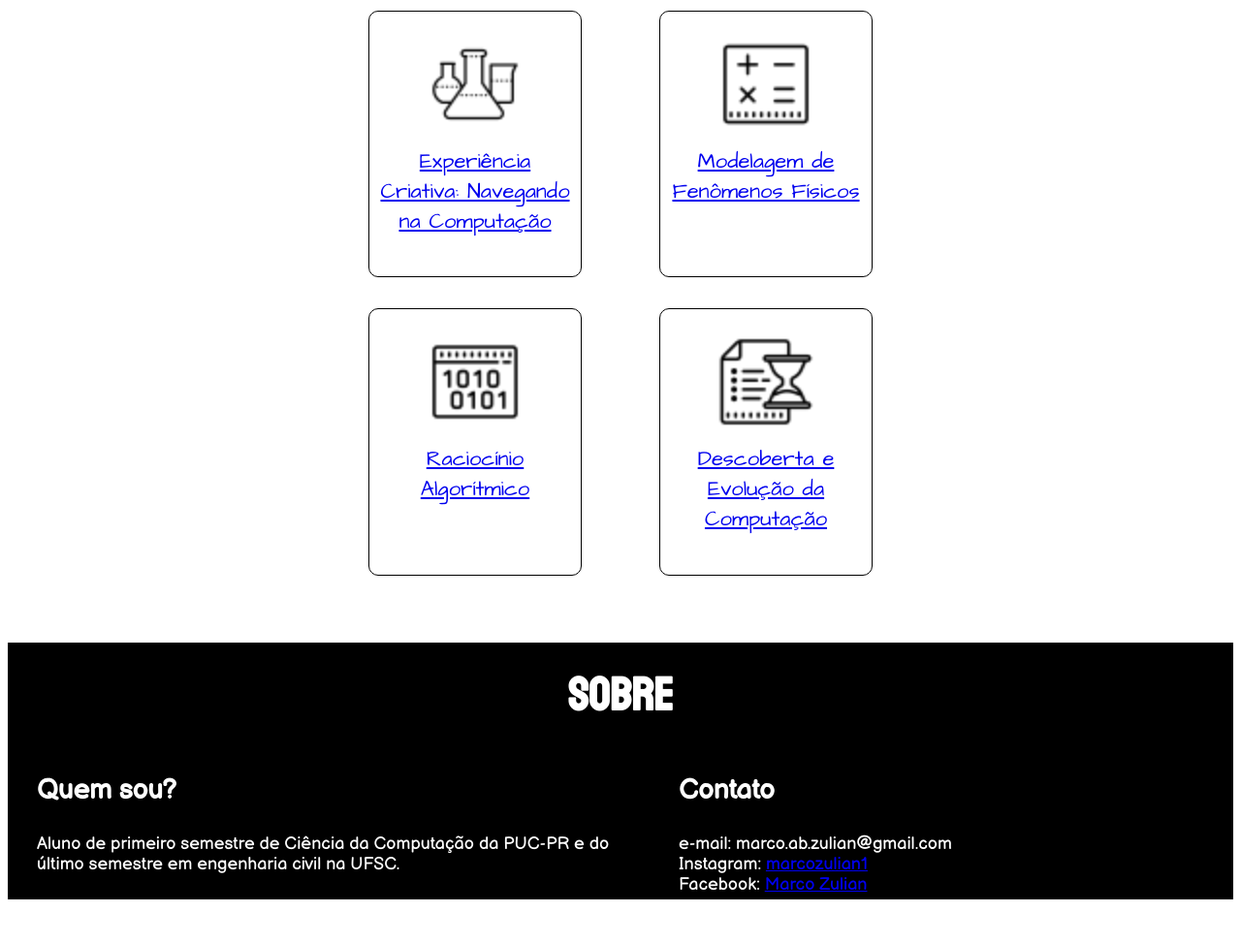
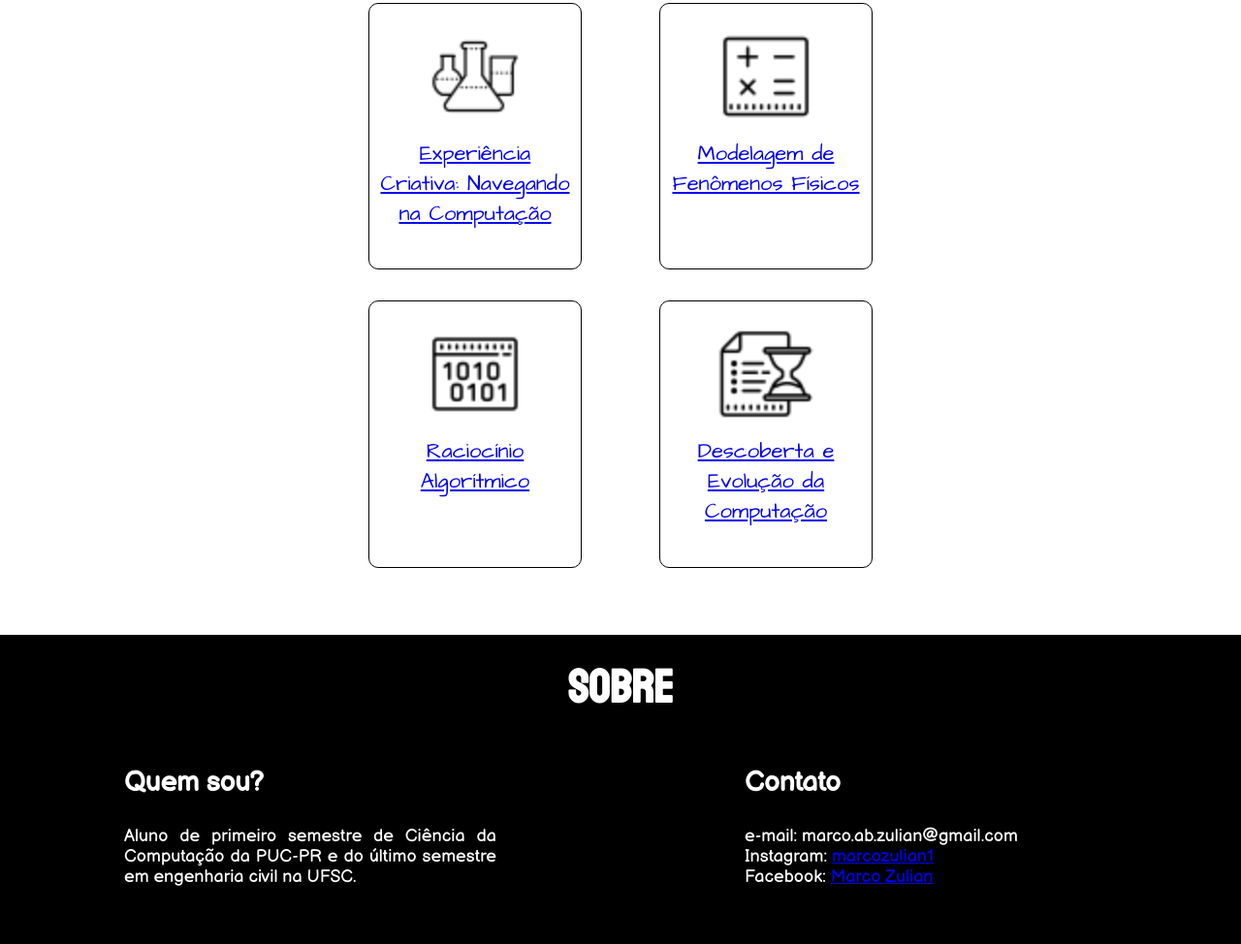
Before and after one commit to MarcoZulian/marcozulian.github.io, a plain HTML site: page index.html in a window 1280 px wide. Shown: the part 653-1627 px from the top of the page at 97% size. Before the commit the page ends 1589 px from the top, so only its background shows below. Drawn offline with Linux system fonts and the light colour scheme; a web font is replaced by a local one.

Commit message:
Término index

```diff
--- a/estilo.css
+++ b/estilo.css
@@ -115,11 +115,27 @@ h3{
 }
 
 .quemSou{
-  max-width: 50%;
+  float: left;
+  width: 30%;
+}
+
+.contato{
+  float: right;
 }
 
 .quemSou, .contato{
   display: inline;
-  float: left;
-  padding-left: 30px;
+  width: 30%;
+  padding-left: 10%;
+  padding-right: 10%;
+  padding-bottom: 28px;
+  text-align: justify;
 }
+
+figure:hover{
+  background-color: lightgray;
+}
+
+body {
+  margin: 0px;
+}
--- a/index.html
+++ b/index.html
@@ -20,7 +20,7 @@
     <a name="Descrição"></a><br>
     <div class="Descrição">
       <h2>Descrição</h2>
-      <img class="imagem" src="./Imagens/tamanho-de-gato.jpg">
+      <img class="imagem" src="./Imagens/Marco.jpeg">
       <p class="texto">
         Portifólio de projetos apresentados pelo aluno Marco Antônio Barbosa
          Zulian nas disciplinas do primeiro semestre do curso de Ciência da Computação
```
Also changed, not shown: Imagens/Marco.jpeg (added).
